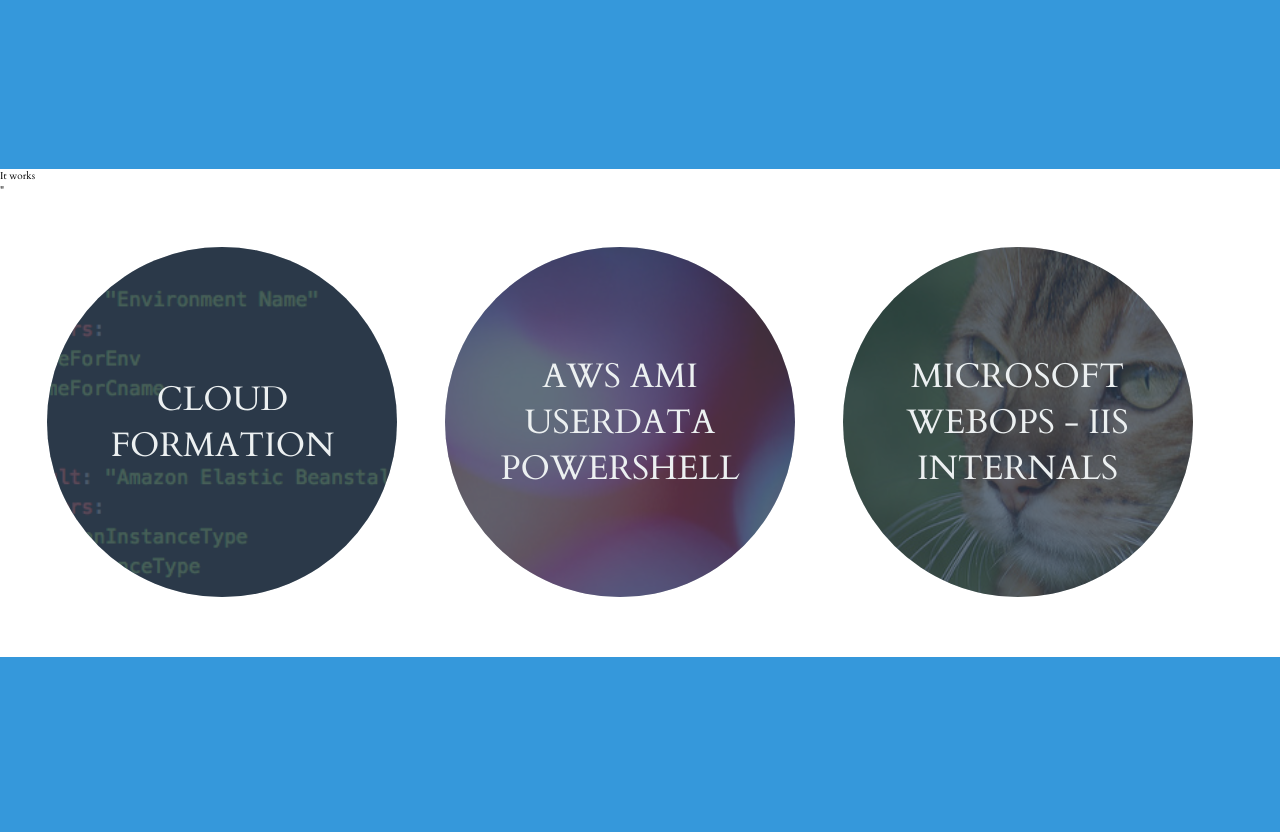
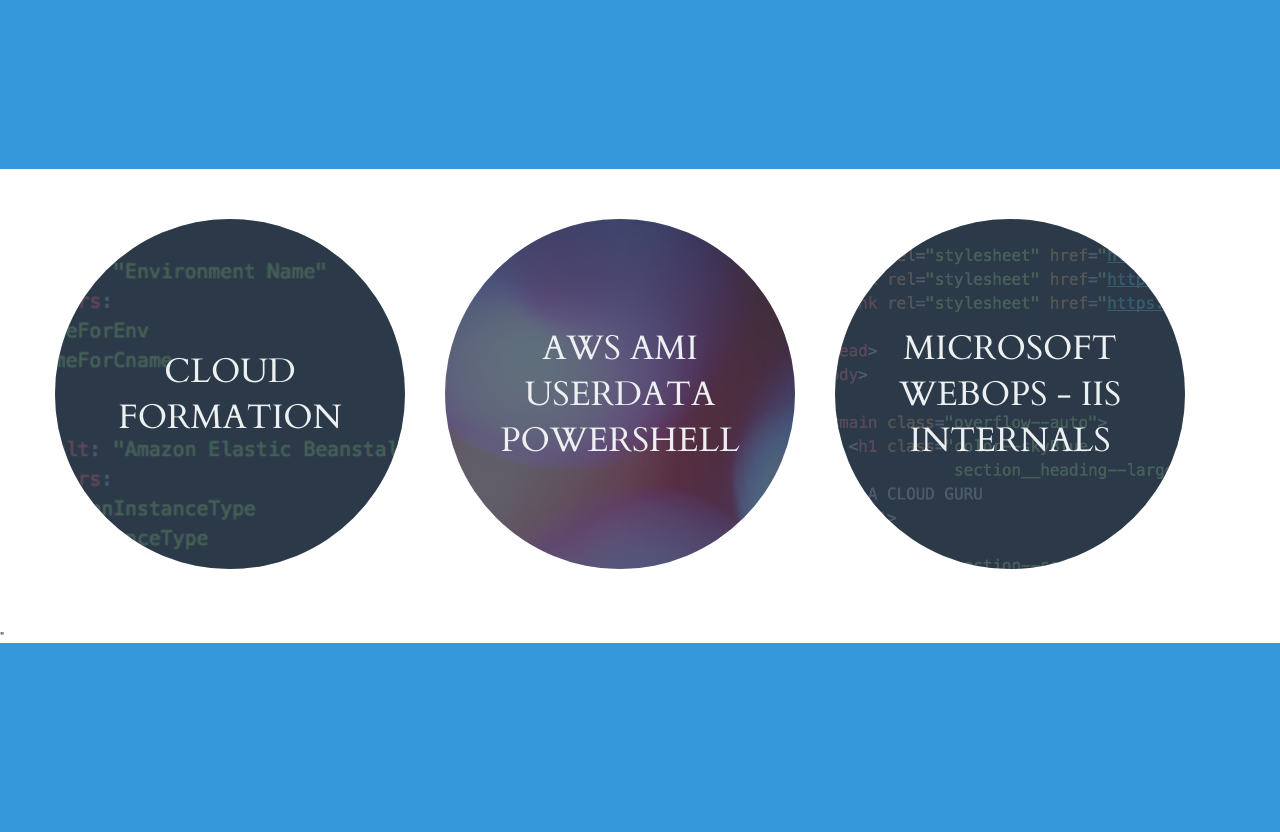
Before and after one commit to john-darley/my-portfolio, a React app: page / in a window 1280 px wide. Shown: the part 427-1259 px from the top of the page. Built offline with nearby package versions, Linux system fonts and the light colour scheme.

Commit message:
moving HTML markup into React code

```diff
--- a/index.html
+++ b/index.html
@@ -59,54 +59,6 @@
 
     <div id="example-work"></div>"
 
-    <section class="section section--alignCentered section--description">
-      <div class="section__exampleWrapper">
-        <div class="section__example">
-          <img alt="screenshot of a YAML project to create an Elastic Beanstalk environment with RDS"
-               class="section__exampleImage"
-               src="images/cfn.png"/>
-          <dl class="color--cloud">
-            <dt class="section__exampleTitle section__text--centered">
-              Cloud Formation
-            </dt>
-            <dd></dd>
-          </dl>
-        </div>
-      </div>
-
-      <div class="section__exampleWrapper">
-        <div class="section__example">
-          <img alt="example screenshot of a project involving chemistry"
-               class="section__exampleImage"
-               src="images/example2.png"/>
-          <!-- “Chemistry” by Surian Soosay is licensed under CC BY 2.0
-               https://www.flickr.com/photos/ssoosay/4097410999 -->
-          <dl class="color--cloud">
-            <dt class="section__exampleTitle section__text--centered ">
-              AWS AMI Userdata Powershell
-            </dt>
-            <dd></dd>
-          </dl>
-        </div>
-      </div>
-
-      <div class="section__exampleWrapper">
-        <div class="section__example">
-          <img alt="example screenshot of a project involving cats"
-               class="section__exampleImage"
-               src="images/example3.png"/>
-          <!-- “Bengal cat” by roberto shabs is licensed under CC BY 2.0
-               https://www.flickr.com/photos/37287295@N00/2540855181 -->
-          <dl class="color--cloud">
-            <dt class="section__exampleTitle section__text--centered">
-              Microsoft WebOps - IIS internals
-            </dt>
-            <dd></dd>
-          </dl>
-        </div>
-      </div>
-    </section>
-
     <section class="background--skyBlue section">
       <h2 class="color--cloud margin--none section__text--centered">
         About Me
@@ -121,6 +73,7 @@
         costs back into innovation and development) I have been working in and studying towards more DevOps orientated areas, such as AWS CI/CD (Codepipeline, Lambda etc),
         Python and PowerShell.
       </p>
+    </section>
 
     <div class="background--skyBlue modal--closed">
       <span class="color--cloud modal__closeButton">
--- a/js/example-work.js
+++ b/js/example-work.js
@@ -3,9 +3,38 @@
 class ExampleWork extends React.Component {
     render(){
         return (
-          <section>It works</section>
-        )
-    }
+          <section className="section section--alignCentered section--description">
+
+          { this.props.work.map( (example, idx) => {
+              return(
+                <ExampleWorkBubble example={example} key={idx}/>
+              )
+            })
+          }
+        </section>
+      )
+  }
+}
+
+class ExampleWorkBubble extends React.Component {
+  render() {
+    let example = this.props.example
+    return (
+      <div className="section__exampleWrapper">
+        <div className="section__example">
+          <img alt={example.image.desc }
+               className="section__exampleImage"
+               src={example.image.src }/>
+          <dl className="color--cloud">
+            <dt className="section__exampleTitle section__text--centered">
+              {example.title }
+            </dt>
+            <dd></dd>
+          </dl>
+        </div>
+      </div>
+    )
+  }
 }
 
 export default ExampleWork;
--- a/js/main.js
+++ b/js/main.js
@@ -2,4 +2,32 @@
 import ReactDOM from 'react-dom';
 import ExampleWork from './example-work.js';
 
-ReactDOM.render(<ExampleWork />, document.getElementById('example-work'));
+const myWork = [
+  {
+    'title': "Cloud Formation",
+    'image': {
+      'desc': "snippet of CFN YAML code",
+      'src': "images/cfn.png",
+      'comment': ""
+    }
+  },
+  {
+    'title': "AWS AMI Userdata Powershell",
+    'image': {
+      'desc': "source code",
+      'src': "images/example2.png",
+      'comment': ""
+    }
+  },
+  {
+    'title': "Microsoft WebOps - IIS internals",
+    'image': {
+      'desc': "image of the request processing model in IIS ",
+      'src': "images/example1.png",
+      'comment': ` “Chemistry” by Surian Soosay is licensed under CC BY 2.0
+                  https://www.flickr.com/photos/ssoosay/4097410999`
+    }
+  }
+]
+
+ReactDOM.render(<ExampleWork work={myWork}/>, document.getElementById('example-work'));
--- a/package.json
+++ b/package.json
@@ -5,8 +5,8 @@
   "main": "index.js",
   "scripts": {
     "test": "echo \"Error: no test specified\" && exit 1",
-    "webpack":"webpack",
-    "webpack-watch":"webpack --watch"
+    "webpack": "webpack",
+    "webpack-watch": "webpack --watch"
   },
   "repository": {
     "type": "git",
```
